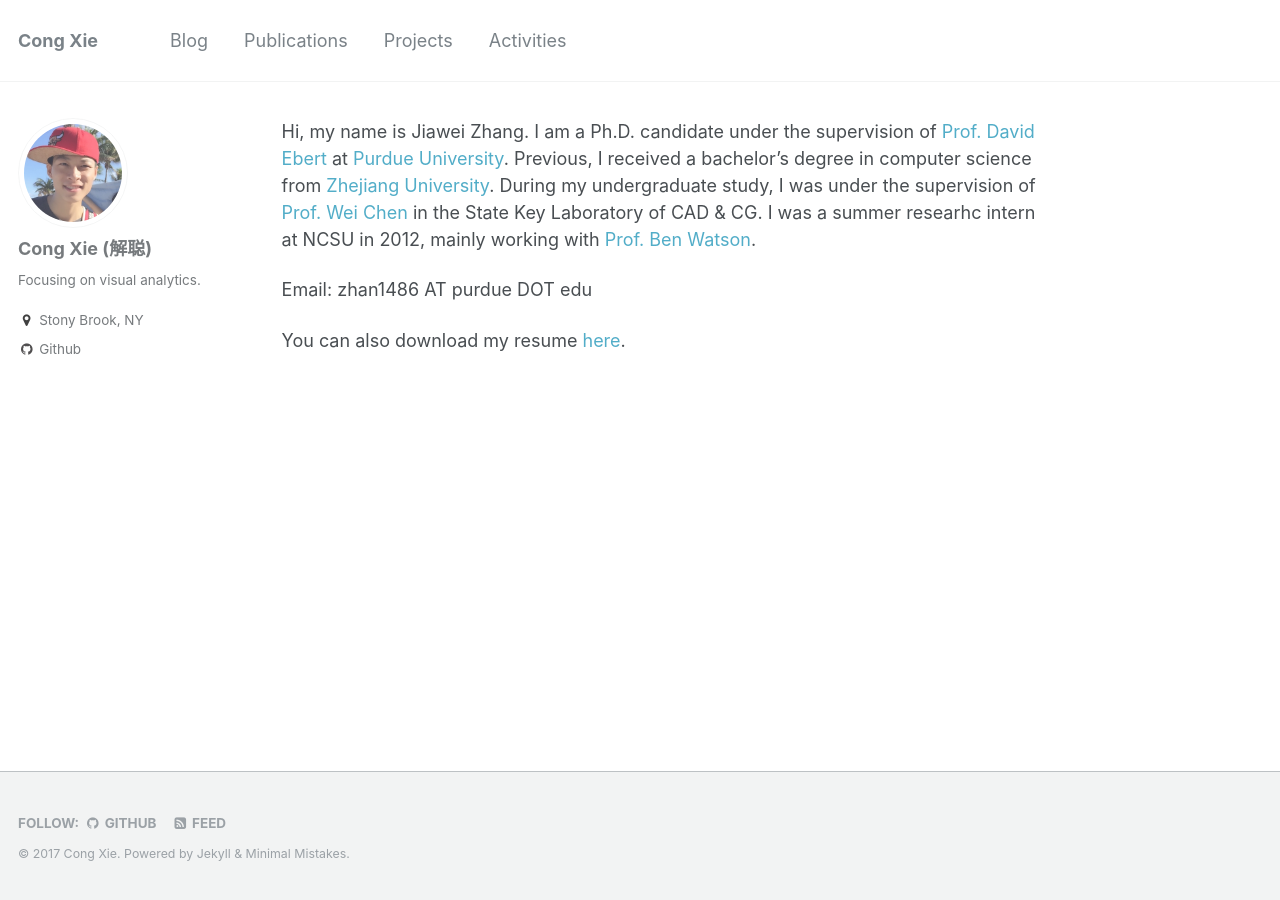
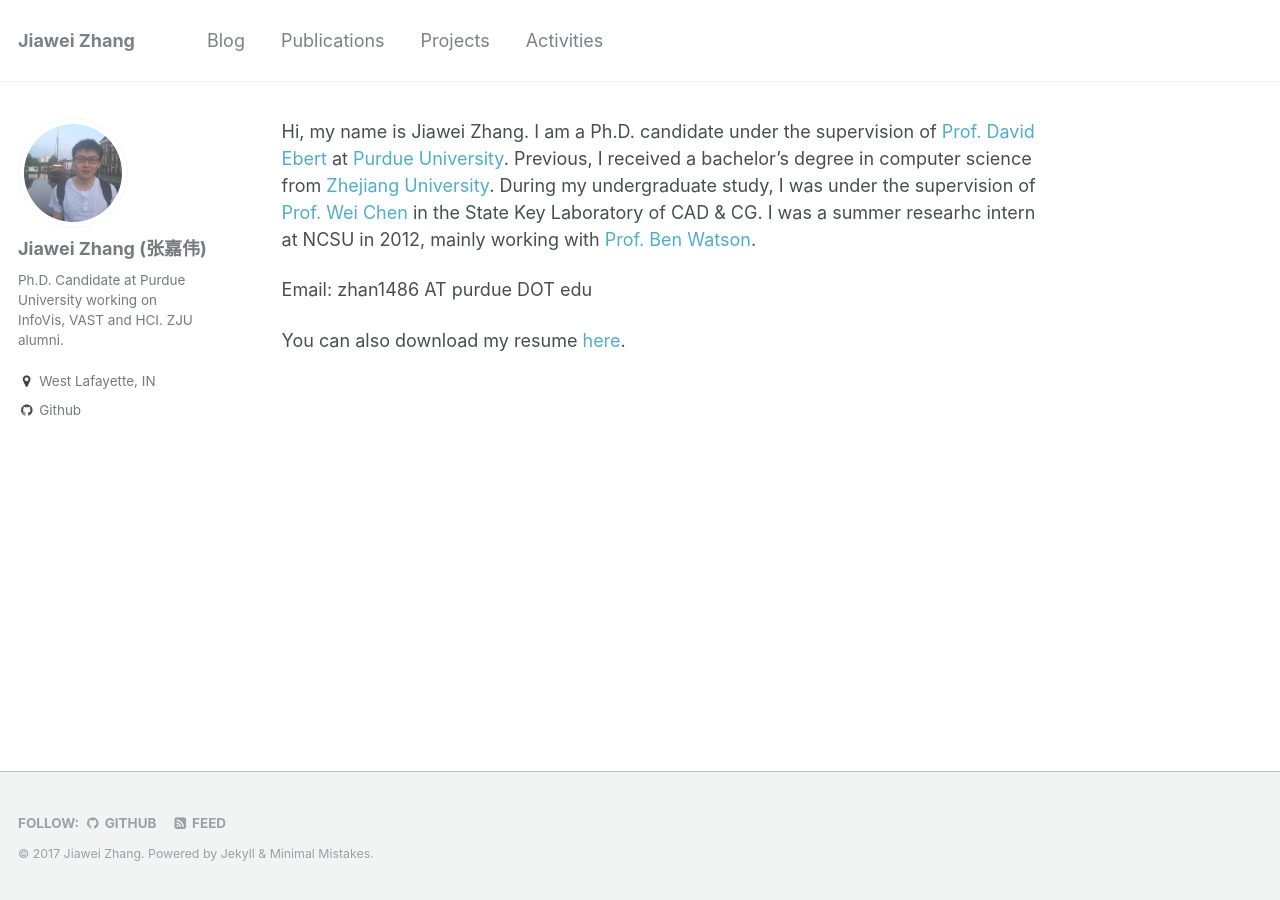
Before and after one commit to rivulet-zhang/rivulet-zhang.github.io, a Jekyll site: the page built from index.md, in a window 1280 px wide. Built offline with Jekyll 4.4.1, drawn with Linux system fonts in a browser that asks for light colours.

Commit message:
initial commit

```diff
--- a/_config.yml
+++ b/_config.yml
@@ -7,11 +7,11 @@
 
 # Site Settings
 locale                   : "en"
-title                    : "Cong Xie"
+title                    : "Jiawei Zhang"
 title_separator          : "-"
-name                     : "Cong Xie"
-description              : "An amazing website."
-url                      : https://xiecong.github.io
+name                     : "Jiawei Zhang"
+description              : "Jiawei Zhang's personal website"
+url                      : https://rivulet-zhang.github.io/
 baseurl                  : # the subpath of your site, e.g. "/blog"
 repository               : # GitHub username/repo-name e.g. "mmistakes/minimal-mistakes"
 teaser                   : # filename of teaser fallback teaser image placed in /images/, .e.g. "500x300.png"
@@ -20,7 +20,7 @@
 comments:
   provider               : "disqus" # false (default), "disqus", "discourse", "facebook", "google-plus", "staticman", "custom"
   disqus:
-    shortname            : "congxie" # https://help.disqus.com/customer/portal/articles/466208-what-s-a-shortname-
+    shortname            : "jiaweizhang" # https://help.disqus.com/customer/portal/articles/466208-what-s-a-shortname-
   discourse:
     server               : # https://meta.discourse.org/t/embedding-discourse-comments-via-javascript/31963 , e.g.: meta.discourse.org
   facebook:
@@ -77,10 +77,10 @@
 
 # Site Author
 author:
-  name             : "Cong Xie (解聪)"
-  avatar           : "IMG_1570.jpg"
-  bio              : "Focusing on visual analytics."
-  location         : "Stony Brook, NY"
+  name             : "Jiawei Zhang (张嘉伟)"
+  avatar           : "profile.jpg"
+  bio              : "Ph.D. Candidate at Purdue University working on InfoVis, VAST and HCI. ZJU alumni."
+  location         : "West Lafayette, IN"
   email            :
   uri              :
   bitbucket        :
@@ -89,7 +89,7 @@
   flickr           :
   facebook         :
   foursquare       :
-  github           : xiecong
+  github           : rivulet-zhang
   google_plus      :
   keybase          :
   instagram        :
```
Also changed, not shown: images/IMG_1570.jpg (deleted), images/mm-browser-mockups.png (deleted), images/mm-layout-examples.png (deleted), images/profile.jpg (added).
